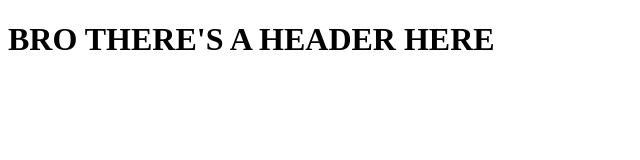
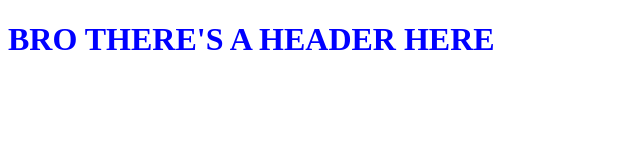
Before and after one commit to treyshelBCCA/Intro-To-Git, a plain HTML site: page index.html in a window 1280 px wide. Shown: the whole page, without its empty margins (0-640 px from the left). Drawn offline with Linux system fonts and the light colour scheme.

Commit message:
changed font color of header

```diff
--- a/index.html
+++ b/index.html
@@ -5,8 +5,9 @@
     <meta http-equiv="X-UA-Compatible" content="IE=edge" />
     <meta name="viewport" content="width=device-width, initial-scale=1.0" />
     <title>Document</title>
+    <link rel="stylesheet" href="styles.css" />
   </head>
   <body>
-    <h1>BRO THERE'S A HEADER HERE</h1>
+    <h1 id="cool-new-header">BRO THERE'S A HEADER HERE</h1>
   </body>
 </html>
--- a/styles.css
+++ b/styles.css
@@ -0,0 +1,3 @@
+#cool-new-header {
+    color: blue;
+}
```
